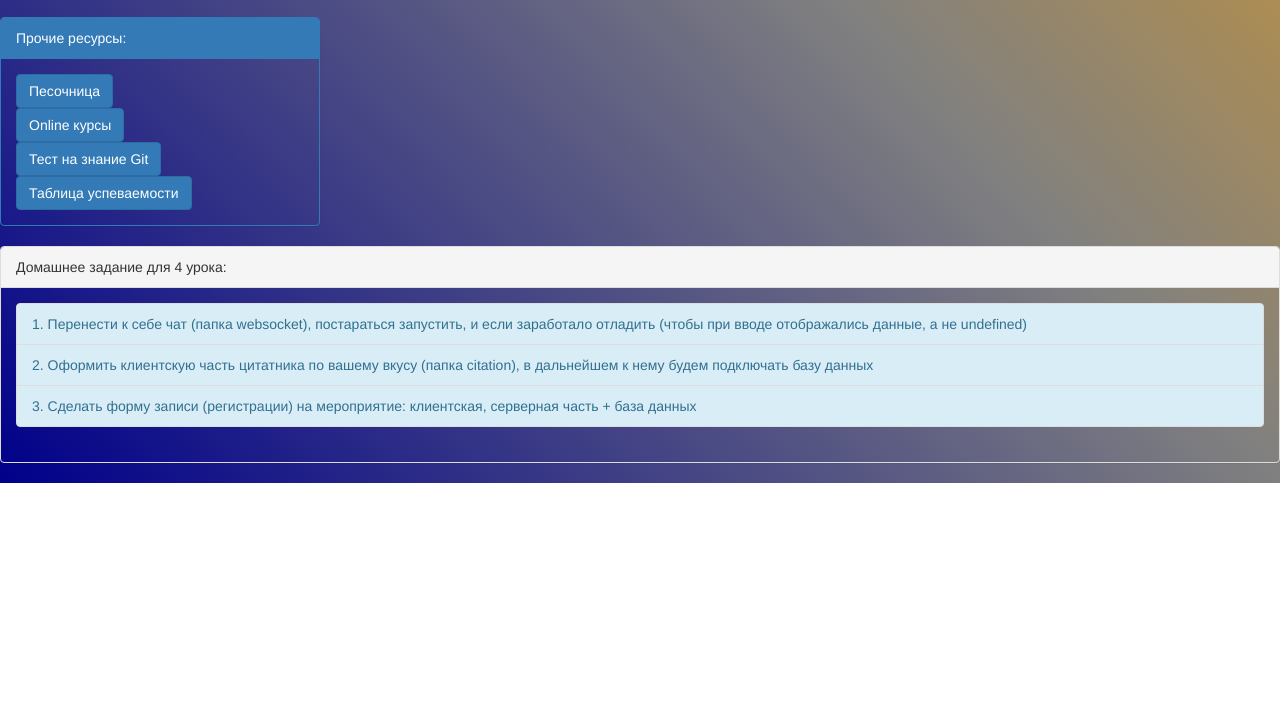
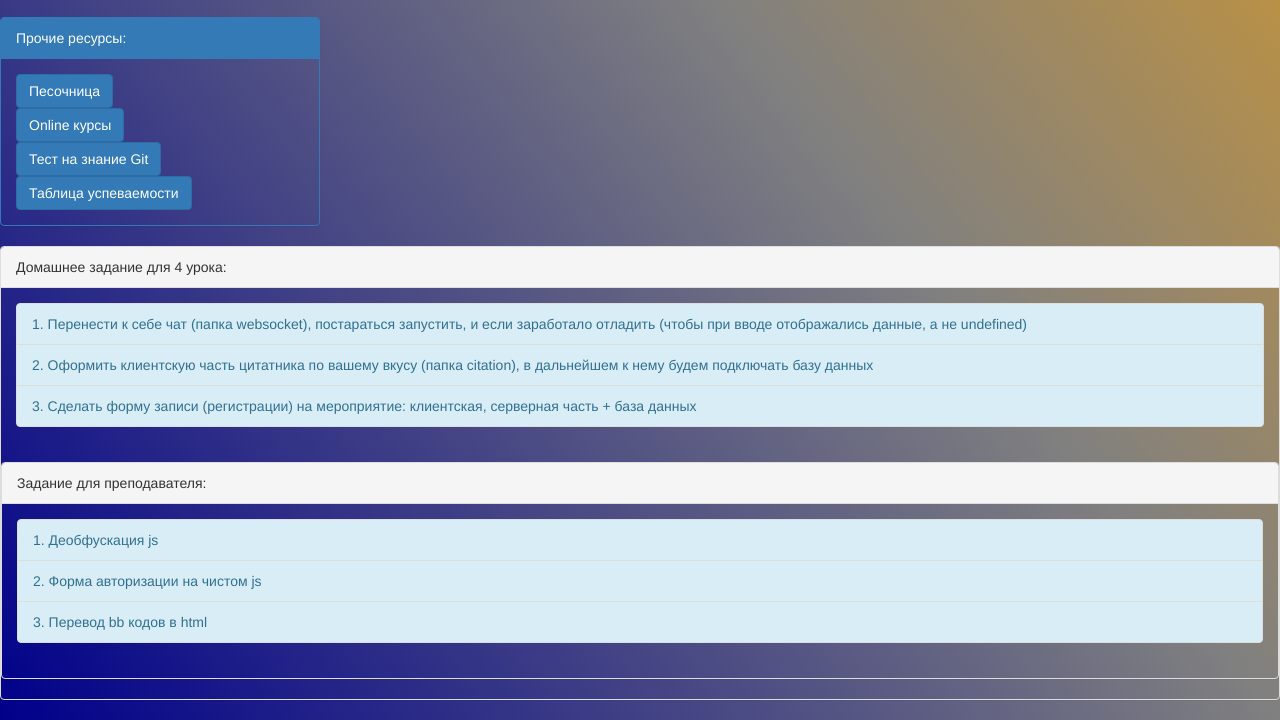
Before and after one commit to cukasa/cukasa.github.io, a plain HTML site: page index.html in a window 1280 px wide. Shown: the part 900-1620 px from the top of the page. Before the commit the page ends 1383 px from the top, so only its background shows below. Drawn offline with nearby package versions, Linux system fonts and the light colour scheme.

Commit message:
for teacher

```diff
--- a/index.html
+++ b/index.html
@@ -75,5 +75,13 @@
 			<li class="list-group-item list-group-item-info">2. Оформить клиентскую часть цитатника по вашему вкусу (папка citation), в дальнейшем к нему будем подключать базу данных</li>
 			<li class="list-group-item list-group-item-info">3. Сделать форму записи (регистрации) на мероприятие: клиентская, серверная часть + база данных</li>
 			</div>
+				 <div class="panel panel-default">
+			<div class="panel-heading">Задание для преподавателя:</div>
+			<div class="panel-body">
+    <ol class="list-group">
+			<li class="list-group-item list-group-item-info">1. Деобфускация js</li>
+			<li class="list-group-item list-group-item-info">2. Форма авторизации на чистом js</li>
+			<li class="list-group-item list-group-item-info">3. Перевод bb кодов в html</li>
+			</div>
 	</body>
 </html>
```
